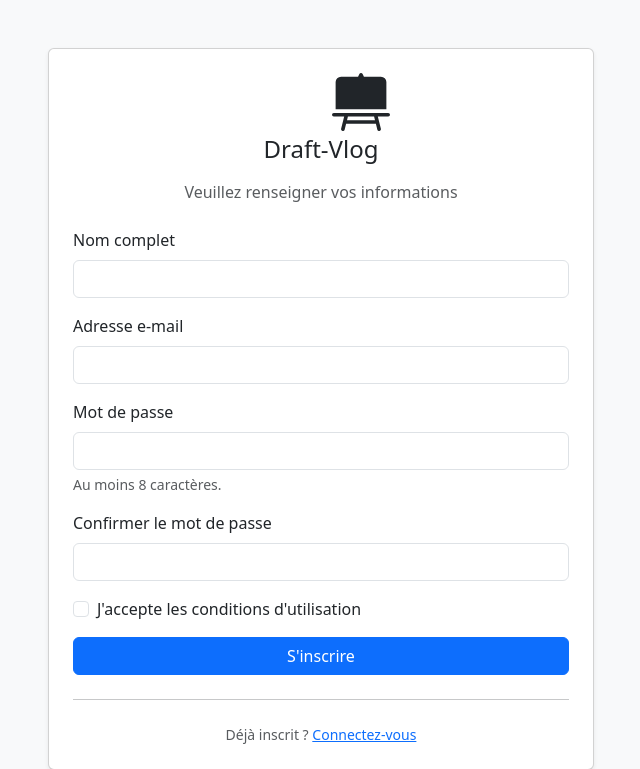
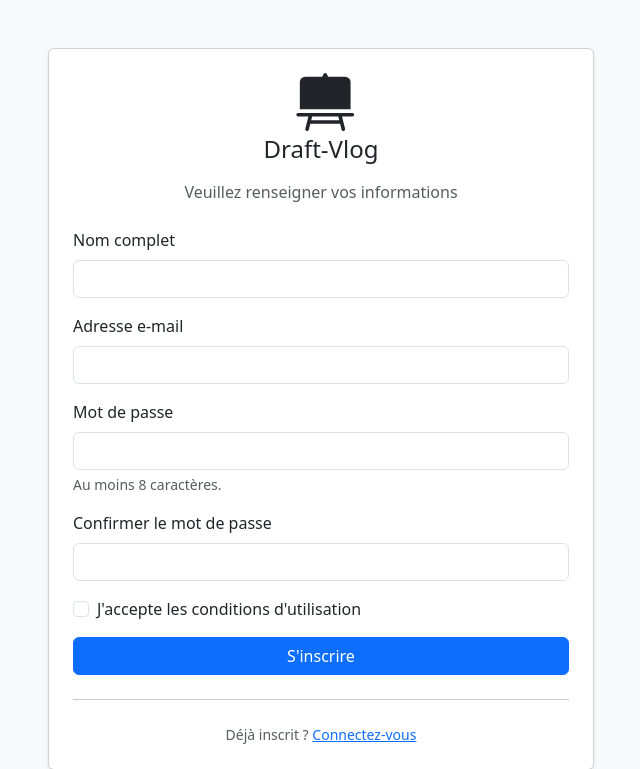
Before and after one commit to Augustin-cpu/Draft-vlog, a PHP site: page /index.php?page=register in a window 1280 px wide. Shown: the top 769 px of the page, without its empty margins (319-959 px from the left). Run offline with PHP 8.4, Linux system fonts and the light colour scheme.

Commit message:
Modification

```diff
--- a/lib/config.php
+++ b/lib/config.php
@@ -3,7 +3,7 @@ function database()
 {
     try {
         $pdo_option[PDO::ATTR_ERRMODE] = PDO::ERRMODE_EXCEPTION;
-        $bdd = new PDO('mysql:host=localhost;dbname=draft', 'root', '', $pdo_option);
+        $bdd = new PDO('mysql:host=localhost;dbname=draft', 'root', 'root', $pdo_option);
     } catch (Exception $e) {
         die('Message :' . $e->getMessage());
     }
--- a/template/Auth/register.php
+++ b/template/Auth/register.php
@@ -7,7 +7,7 @@
     <!-- Bootstrap CSS -->
     <link href="https://cdn.jsdelivr.net/npm/bootstrap@5.3.2/dist/css/bootstrap.min.css" rel="stylesheet">
     <style>
-        .span-icon{transform: translateX(259px);}
+        .span-icon{transform: translateX(45%);}
     </style>
 </head>
 <body class="bg-light">
```
